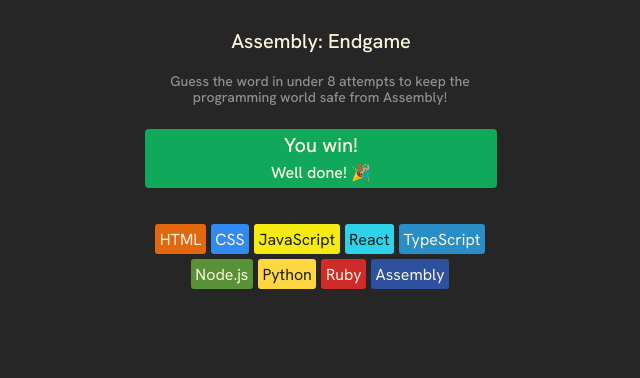
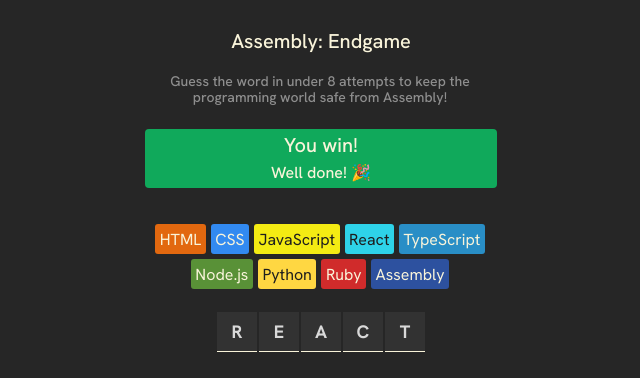
Before and after one commit to ray-17/endgame, a React (Vite) app in the folder endgame/: page / in a window 1280 px wide. Shown: the top 378 px of the page, without its empty margins (319-959 px from the left). Built offline with nearby package versions, Linux system fonts and the light colour scheme.

Commit message:
word section

```diff
--- a/endgame/src/App.jsx
+++ b/endgame/src/App.jsx
@@ -1,6 +1,7 @@
 import Header from "./components/Header";
 import Languages from "./components/Languages";
 import Status from "./components/Status";
+import Word from "./components/Word";
 
 
 
@@ -13,6 +14,7 @@
     <Header/>
     <Status/>
     <Languages/>
+    <Word/>
     </main>
   )
 }
--- a/endgame/src/components/Languages.jsx
+++ b/endgame/src/components/Languages.jsx
@@ -9,7 +9,7 @@
             color: language.color
         }
         return (
-        <span
+        <span className="language-chip"
          style={styles}
          key={language.name}>
             {language.name}</span>
--- /dev/null
+++ b/endgame/src/components/Word.jsx
@@ -0,0 +1,25 @@
+import { useState } from "react"
+
+
+
+export default function Word(){
+
+    const [currentWord, setCurrentWord] = useState("react")
+
+    const letters = Array.from(currentWord.toUpperCase()).map((letter, index) => {
+        return(
+            <span
+            className="letters"
+            key={index}
+            >{letter}</span>
+        )
+    });
+
+
+
+    return(
+        <section className="words">
+            {letters}
+        </section>
+    )
+}
--- a/endgame/src/index.css
+++ b/endgame/src/index.css
@@ -74,10 +74,31 @@
     flex-wrap: wrap;
 }
 
-span{
+span.language-chip{
     border-radius: 3px;
     width: fit-content;
     height: fit-content;
     padding: 4.5px;
     gap: 4.5px;
 }
+
+section.words{
+    width: 100%;
+    height: 40px;
+    gap: 2px;
+    margin-top: 36px;
+    display: flex;
+    justify-content: center;
+}
+
+span.letters{
+    height: 40px;
+    width: 40px;
+    border-bottom: solid 1px #F9F4DA;
+    font-weight: 700;
+    font-size: 18px;
+    display: flex;
+    justify-content: center;
+    align-items: center;
+    background-color:#323232;
+}
```
